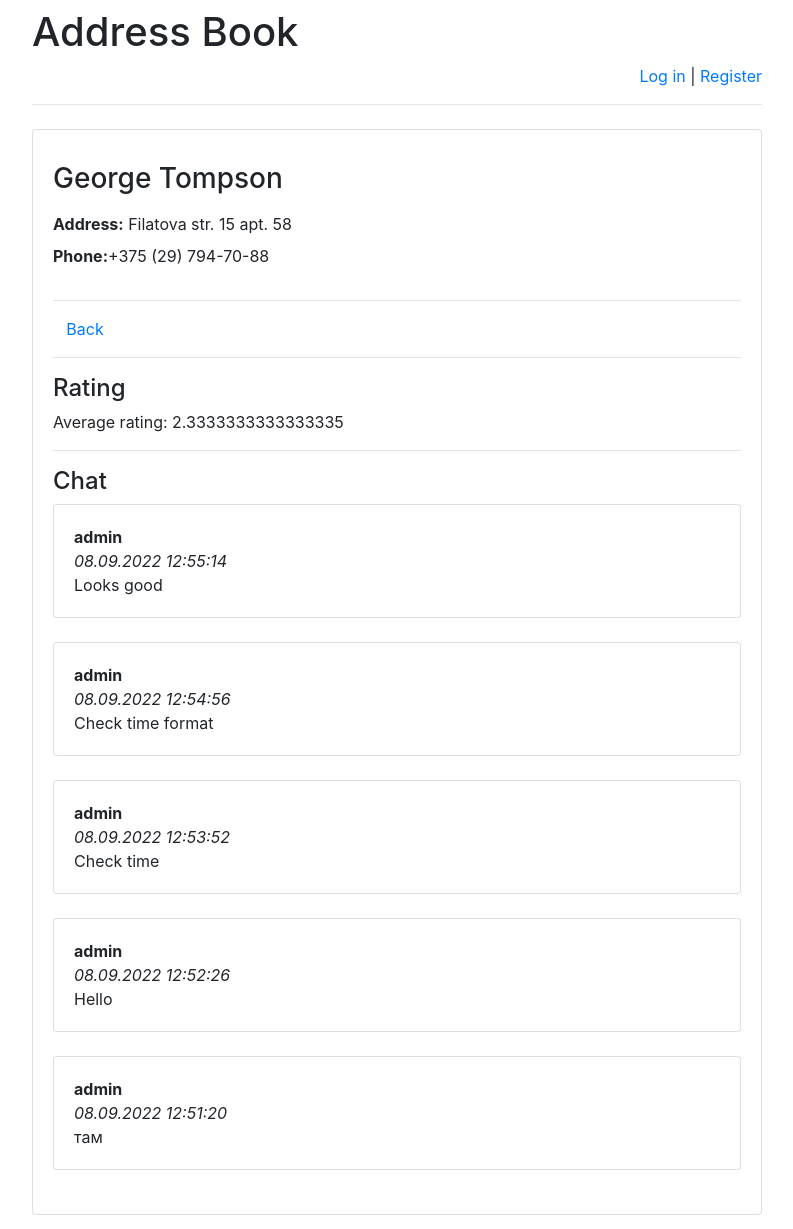
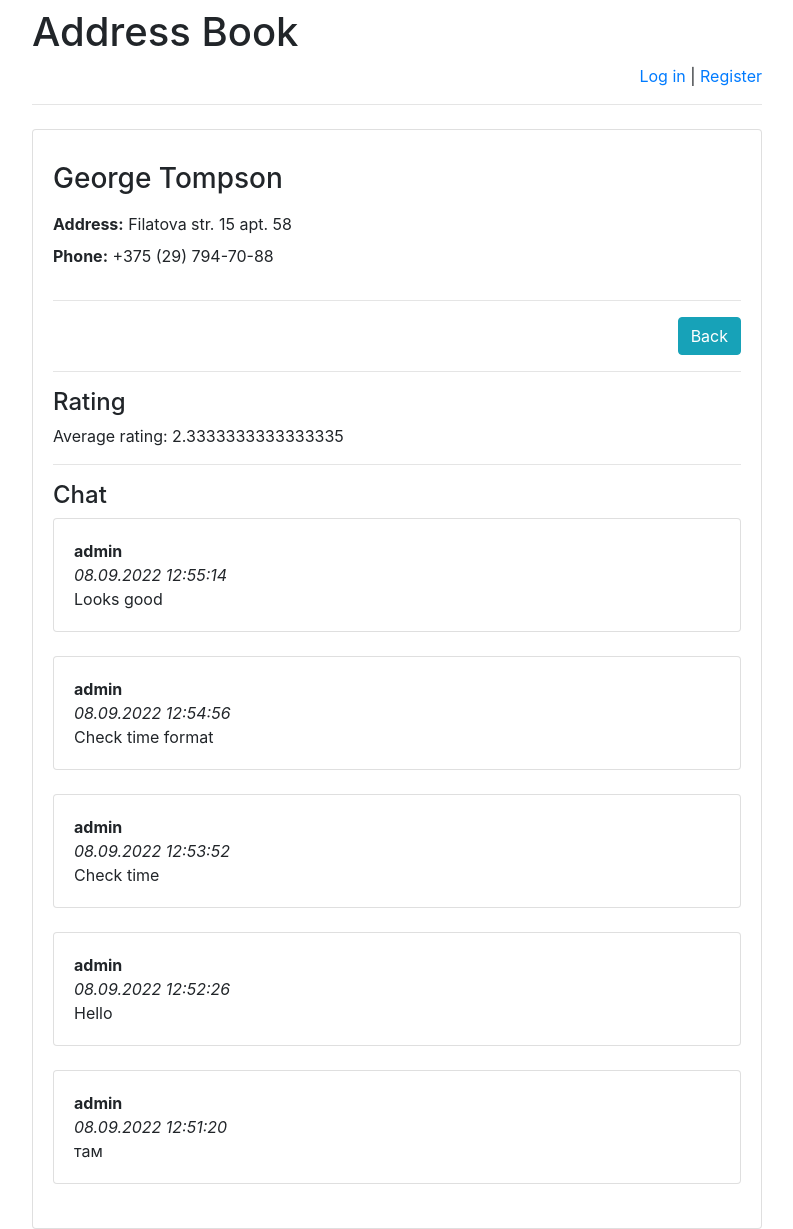
Before and after one commit to egor-loiko/pyhon, a Django app: page /addressbook/1/ in a window 1280 px wide. Shown: the whole page, without its empty margins (243-1036 px from the left). Run offline with Django 4.2, Linux system fonts and the light colour scheme; data comes from the database, SQL or seed files in the repository; both versions use the stored data as it was after the commit; some libraries are stand-ins or nearby versions.

Commit message:
added beautiful buttons

```diff
--- a/LAB_PRACTICE/lab6_addressBook/templates/address.html
+++ b/LAB_PRACTICE/lab6_addressBook/templates/address.html
@@ -18,12 +18,12 @@
         <label for="address{{ forloop.counter }}">
         <label><h3>{{ address.person.person_text }}</h3> </label><br>
         <label><b>Address:</b> </label>  {{ address.address }}<br>
-        <label><b>Phone:  </b></label>{{ address.phone }}
+        <label><b>Phone:</b> </label> {{ address.phone }}
         </label><br>
     {% endfor %}
 <hr>
-<div style="text-align: left">
-<a href="/addressbook/" style="margin-left: 10pt">Back</a>
+<div style="text-align: right">
+<a href=".." class="btn btn-info">Back</a>
 </div>
 {#    <input type="submit" value="Answer"/>#}
 </form>
--- a/LAB_PRACTICE/lab6_addressBook/templates/admin.html
+++ b/LAB_PRACTICE/lab6_addressBook/templates/admin.html
@@ -37,7 +37,8 @@
                 <button class="btn btn-success">
                     Save
                 </button>
-                <a href="/addressbook/" id="cancel" name="cancel" class="btn btn-default">Cancel</a>
+                <a href=".." class="btn btn-danger">Cancel</a>
+{#                <a href="/addressbook/" id="cancel" name="cancel" class="btn btn-default">Cancel</a>#}
             </div>
         </form>
         </div>
```
Also changed, not shown: LAB_PRACTICE/lab6_addressBook/db.sqlite3, LAB_PRACTICE/lab_6/db.sqlite3.
